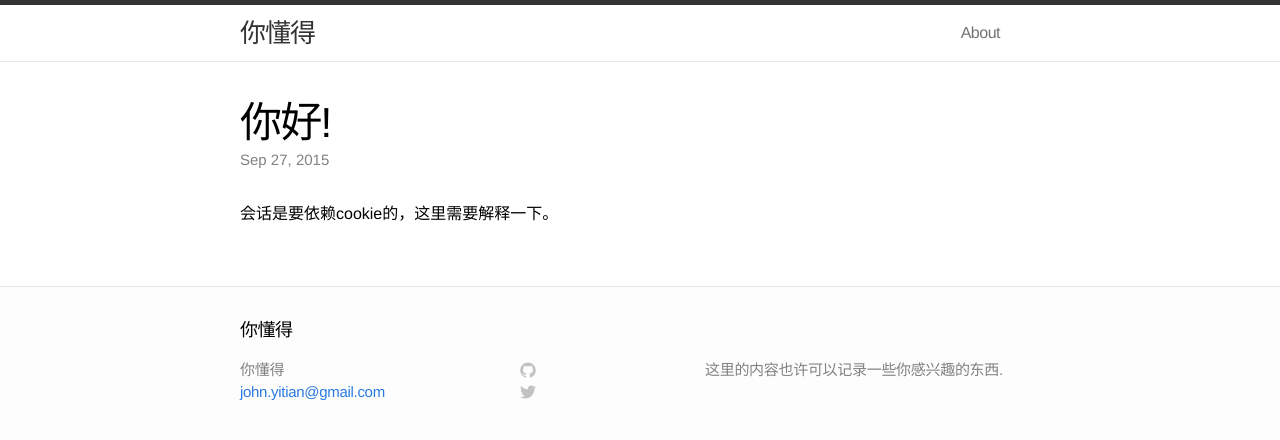
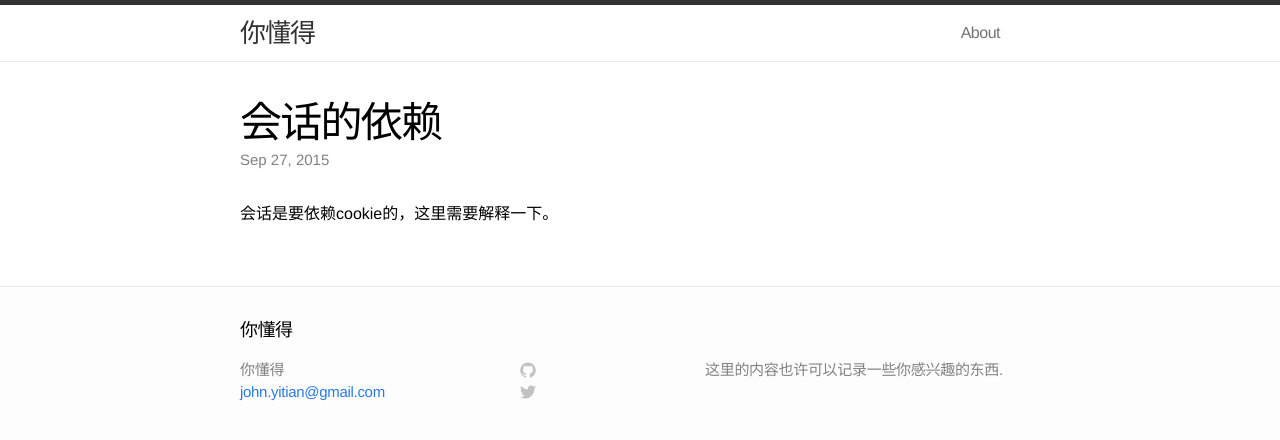
Before and after one commit to lyt23/gitblog, a Jekyll site: the page built from _posts/2015-09-28-session.markdown, in a window 1280 px wide. Shown: the top 440 px of the page. Built offline with Jekyll 4.4.1, drawn with Linux system fonts in a browser that asks for light colours.

Commit message:
Update 2015-09-28-session.markdown

```diff
--- a/_posts/2015-09-28-session.markdown
+++ b/_posts/2015-09-28-session.markdown
@@ -1,6 +1,6 @@
 ---
 layout: post
-title:  "你好!"
+title:  "会话的依赖"
 date:   2015-09-27 21:09:26
 categories: 跨域的问题
 ---
```
